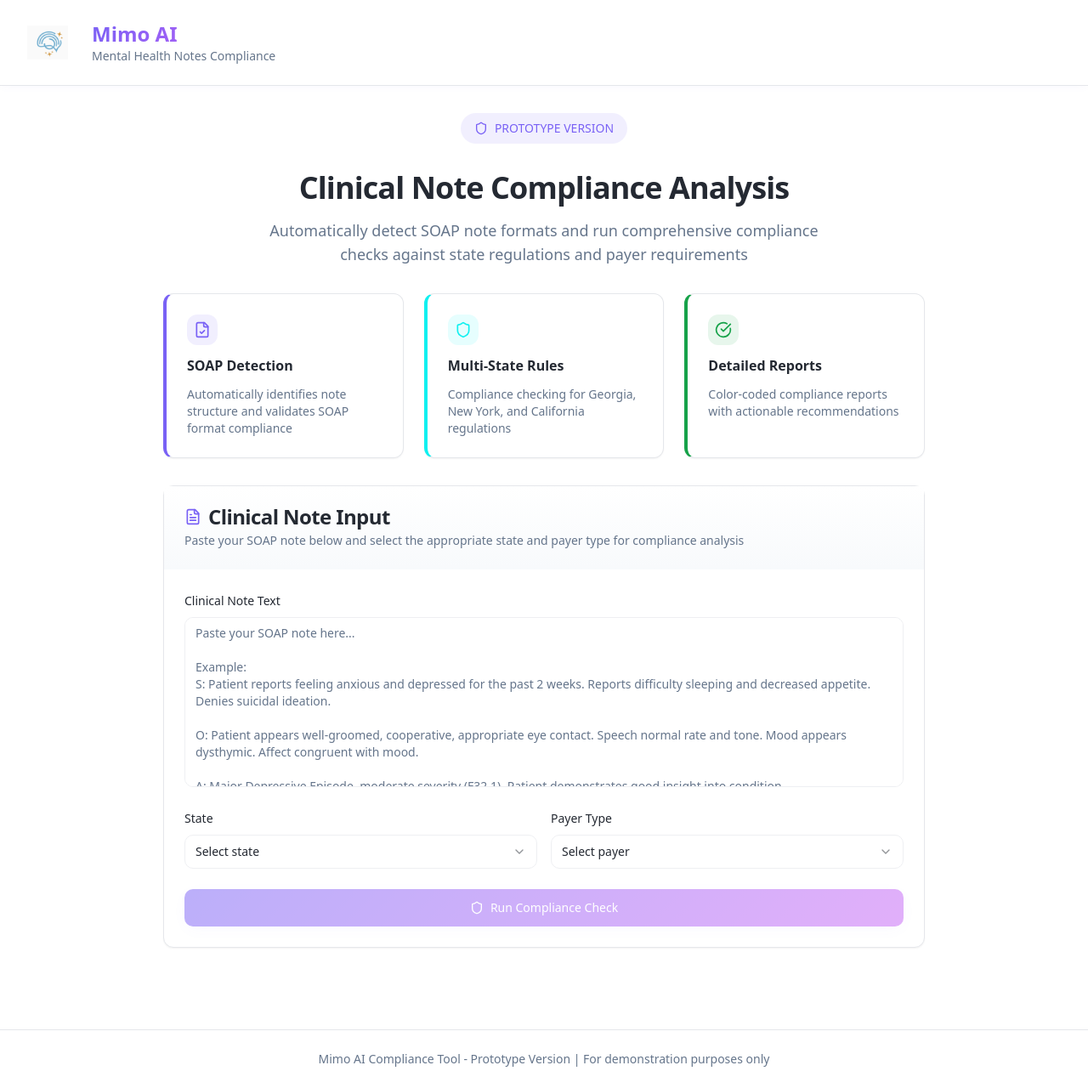
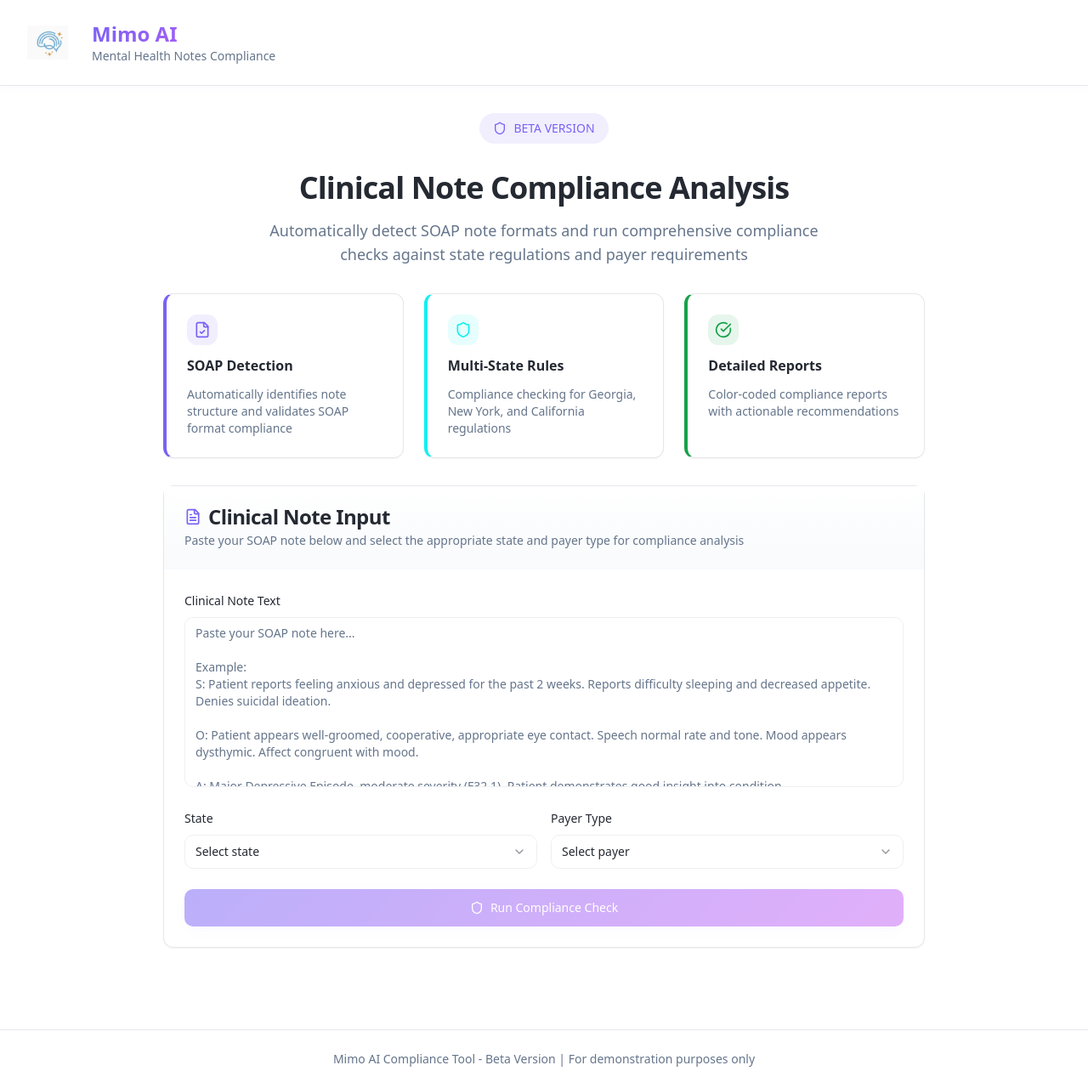
Before and after one commit to abwab-dwell/mimo-check, a React (Vite) app: page / in a window 1280 px wide. Shown: the whole page at 85% size. Built offline with nearby package versions, Linux system fonts and the light colour scheme.

Commit message:
Update version to Beta

```diff
--- a/src/pages/Index.tsx
+++ b/src/pages/Index.tsx
@@ -34,7 +34,7 @@ const Index = () => {
           <div className="text-center space-y-4">
             <div className="inline-flex items-center gap-2 bg-primary/10 px-4 py-2 rounded-full text-sm font-medium text-primary mb-4">
               <Shield className="h-4 w-4" />
-              PROTOTYPE VERSION
+              BETA VERSION
             </div>
             <h2 className="text-3xl md:text-4xl font-bold tracking-tight">
               Clinical Note Compliance Analysis
@@ -94,7 +94,7 @@ const Index = () => {
         <div className="container mx-auto px-4 py-6">
           <div className="text-center text-sm text-muted-foreground">
             <p>
-              Mimo AI Compliance Tool - Prototype Version |
+              Mimo AI Compliance Tool - Beta Version |
               For demonstration purposes only
             </p>
           </div>
```
